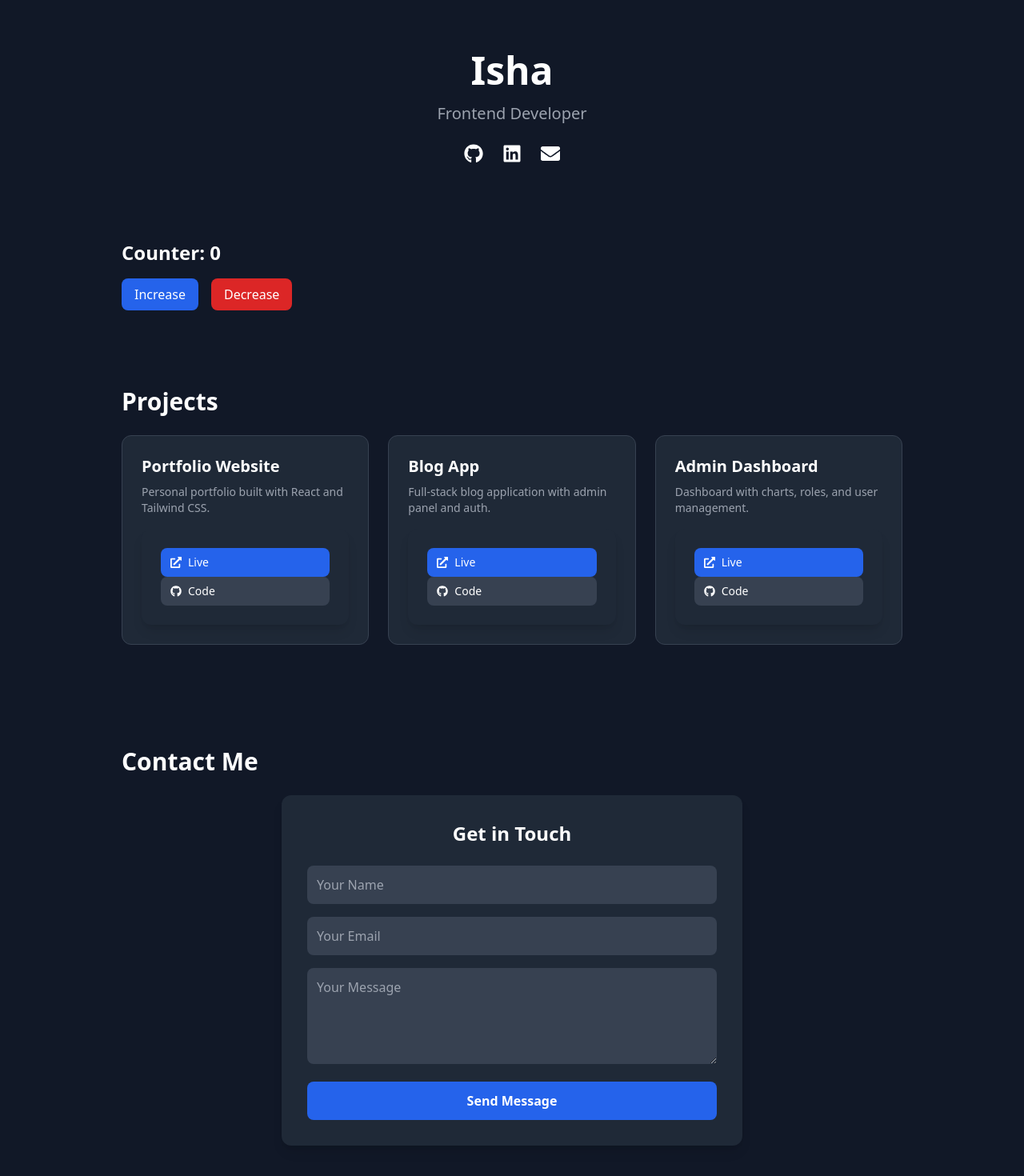
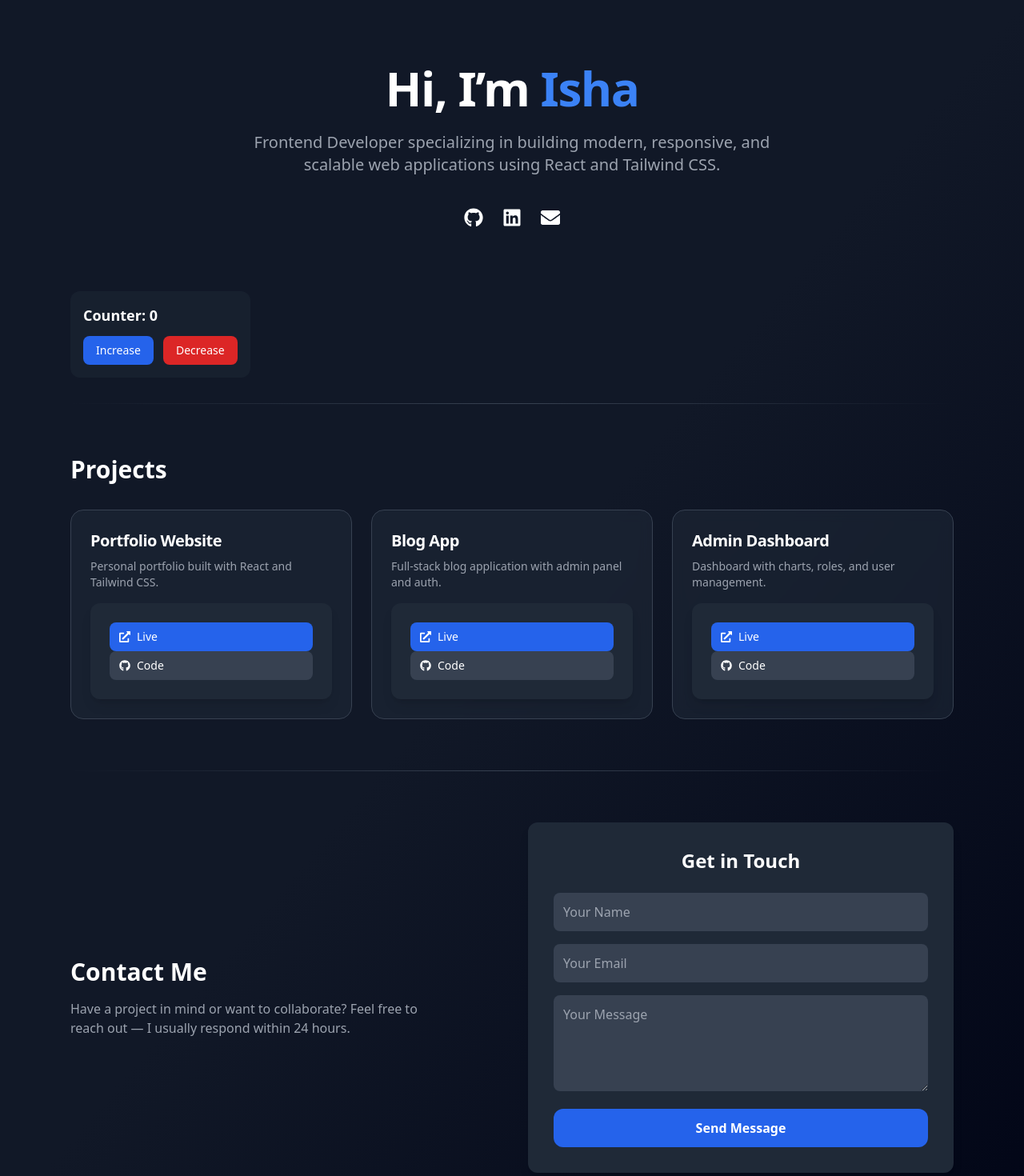
Before and after one commit to Isha-Vashishtha/smart-portfolio, a React (Vite) app in the folder client/: page / in a window 1280 px wide. Shown: the top 1470 px of the page at 80% size. Built offline with nearby package versions, Linux system fonts and the light colour scheme.

Commit message:
Portfolio UI complete with Tailwind and icons

```diff
--- a/client/src/App.jsx
+++ b/client/src/App.jsx
@@ -7,74 +7,76 @@ import projects from "./data/projects";
 function App() {
   const [count, setCount] = useState(0);
 
-//   const projects = [
-//   {
-//     title: "Portfolio Website",
-//     description: "Personal portfolio built with React and Tailwind CSS.",
-//     live: "https://example.com",
-//     source: "https://github.com/yourusername/portfolio",
-//   },
-//   {
-//     title: "Blog App",
-//     description: "Full-stack blog app with admin panel and authentication.",
-//     live: "https://example.com",
-//     source: "https://github.com/yourusername/blog-app",
-//   },
-//   {
-//     title: "Admin Dashboard",
-//     description: "Dashboard with charts, users, and role management.",
-//     live: "https://example.com",
-//     source: "https://github.com/yourusername/admin-dashboard",
-//   },
-// ];
+  return (
+    <div className="min-h-screen bg-gradient-to-br from-gray-900 via-gray-900 to-slate-950 text-white">
 
-
-  return (
-    <div className="min-h-screen bg-gray-900 text-white">
-      {/* Hero Section */}
-      <section className="max-w-5xl mx-auto px-6 py-16 animate-fadeIn">
+      {/* ================= HERO ================= */}
+      <section className="max-w-6xl mx-auto px-6 pt-20 pb-12">
         <Hero name="Isha" role="Frontend Developer" />
       </section>
 
-      {/* Counter Section */}
-      <section className="max-w-5xl mx-auto px-6 py-8">
-        <h2 className="text-2xl font-semibold mb-4">
+      {/* ================= COUNTER (UTILITY) ================= */}
+      <section className="max-w-6xl mx-auto px-6 py-8">
+        <div className="inline-block bg-gray-800/50 rounded-xl p-4">
+          <h2 className="text-lg font-semibold mb-3">
             Counter: {count}
           </h2>
 
-        <div className="flex gap-4">
+          <div className="flex gap-3">
             <button
               onClick={() => setCount(count + 1)}
-            className="px-4 py-2 bg-blue-600 hover:bg-blue-700 rounded-lg"
+              className="px-4 py-2 bg-blue-600 hover:bg-blue-700 rounded-lg text-sm"
             >
               Increase
             </button>
 
             <button
               onClick={() => setCount(count - 1)}
-            className="px-4 py-2 bg-red-600 hover:bg-red-700 rounded-lg"
+              className="px-4 py-2 bg-red-600 hover:bg-red-700 rounded-lg text-sm"
             >
               Decrease
             </button>
           </div>
+        </div>
       </section>
 
-      {/* Projects Section */}
-      <section className="max-w-5xl mx-auto px-6 py-16">
-        <h2 className="text-3xl font-bold mb-6">Projects</h2>
+      {/* ================= DIVIDER ================= */}
+      <div className="max-w-6xl mx-auto px-6">
+        <div className="h-px bg-gradient-to-r from-transparent via-gray-700 to-transparent" />
+      </div>
+
+      {/* ================= PROJECTS ================= */}
+      <section className="max-w-6xl mx-auto px-6 py-16">
+        <h2 className="text-3xl font-bold mb-8">Projects</h2>
 
         <ul className="grid grid-cols-1 md:grid-cols-3 gap-6">
           {projects.map((project) => (
             <Project key={project.id} {...project} />
           ))}
         </ul>
-
       </section>
 
-      {/* Contact Section */}
-      <section className="max-w-5xl mx-auto px-6 py-16">
-        <h2 className="text-3xl font-bold mb-6">Contact Me</h2>
+      {/* ================= DIVIDER ================= */}
+      <div className="max-w-6xl mx-auto px-6">
+        <div className="h-px bg-gradient-to-r from-transparent via-gray-700 to-transparent" />
+      </div>
+
+      {/* ================= CONTACT ================= */}
+      <section className="max-w-6xl mx-auto px-6 py-16">
+        <div className="grid grid-cols-1 md:grid-cols-2 gap-10 items-center">
+
+          {/* Left text */}
+          <div>
+            <h2 className="text-3xl font-bold mb-4">Contact Me</h2>
+            <p className="text-gray-400 max-w-md">
+              Have a project in mind or want to collaborate?
+              Feel free to reach out — I usually respond within 24 hours.
+            </p>
+          </div>
+
+          {/* Right form */}
           <ContactForm />
+        </div>
       </section>
     </div>
   );
--- a/client/src/components/ContactForm.jsx
+++ b/client/src/components/ContactForm.jsx
@@ -76,11 +76,13 @@ function ContactForm() {
 
         {/* Button */}
         <button
-          type="submit"
-          className="w-full bg-blue-600 hover:bg-blue-700 py-3 rounded-lg font-semibold transition"
-        >
-          Send Message
-        </button>
+  type="submit"
+  className="w-full bg-blue-600 hover:bg-blue-700 py-3 rounded-xl font-semibold
+             transition transform hover:scale-[1.02]"
+>
+  Send Message
+</button>
+
       </form>
     </div>
   );
--- a/client/src/components/Hero.jsx
+++ b/client/src/components/Hero.jsx
@@ -2,11 +2,17 @@ import { FaGithub, FaLinkedin, FaEnvelope } from "react-icons/fa";
 
 function Hero({ name, role }) {
   return (
-    <div className="text-center">
-      <h1 className="text-5xl font-bold mb-4">{name}</h1>
-      <p className="text-xl text-gray-400 mb-6">{role}</p>
+    <div className="text-center space-y-6">
+      <h1 className="text-5xl md:text-6xl font-bold tracking-tight">
+        Hi, I’m <span className="text-blue-500">{name}</span>
+      </h1>
 
-      <div className="flex justify-center gap-6 text-2xl">
+      <p className="text-xl text-gray-400 max-w-2xl mx-auto">
+        {role} specializing in building modern, responsive, and scalable
+        web applications using React and Tailwind CSS.
+      </p>
+
+      <div className="flex justify-center gap-6 text-2xl pt-4">
         <a
           href="https://github.com/Isha-Vashishtha"
           target="_blank"
@@ -24,7 +30,7 @@ function Hero({ name, role }) {
         </a>
 
         <a
-          href="mailto:ishavashishtha862@email.com"
+          href="mailto:ishavashishtha862@gmail.com"
           className="hover:text-blue-400 transition"
         >
           <FaEnvelope />
--- a/client/src/components/Project.jsx
+++ b/client/src/components/Project.jsx
@@ -2,8 +2,11 @@ import { FaGithub, FaExternalLinkAlt } from "react-icons/fa";
 
 function Project({ title, description, live, source }) {
   return (
-    <li className="bg-gray-800 border border-gray-700 rounded-xl p-6 hover:border-blue-500 transition duration-300">
-      <h3 className="text-xl font-semibold mb-2">{title}</h3>
+    <li className="bg-gray-800/60 backdrop-blur border border-gray-700 rounded-2xl p-6
+               hover:-translate-y-2 hover:shadow-2xl hover:shadow-blue-500/10
+               transition-all duration-300">
+
+      <h3 className="text-xl font-semibold mb-2 tracking-tight">{title}</h3>
 
       <p className="text-gray-400 text-sm mb-4">{description}</p>
 
```
Lines whose indentation alone changed are shown as unchanged.
